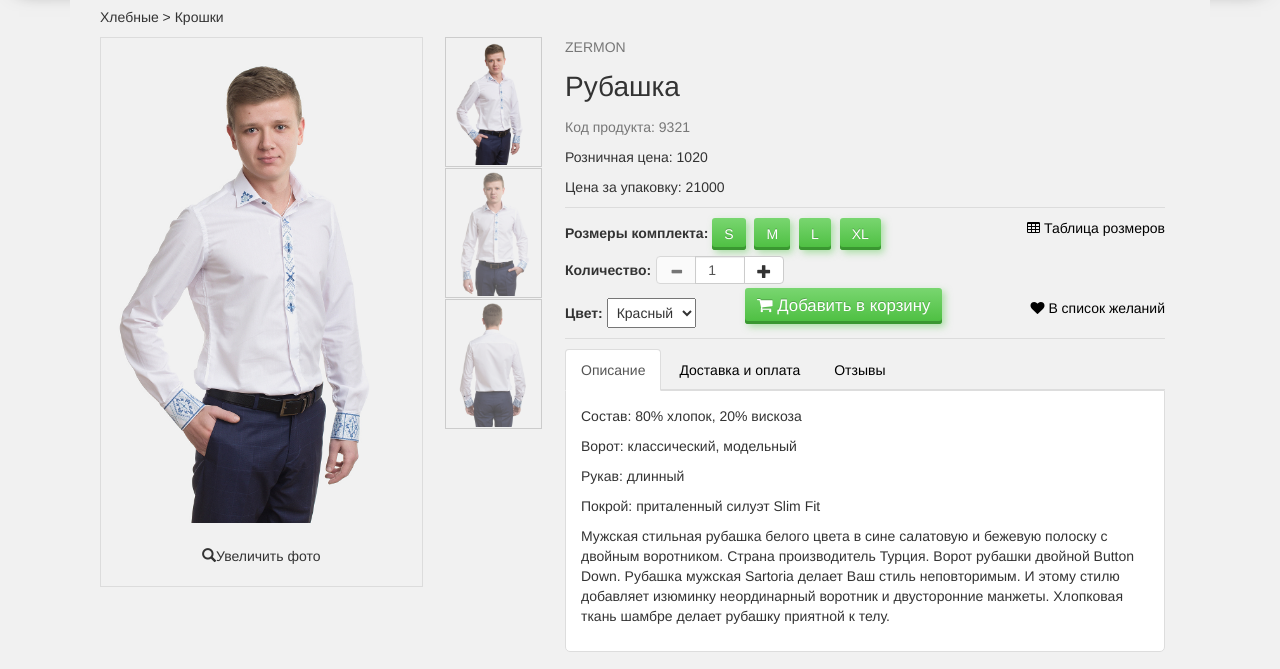
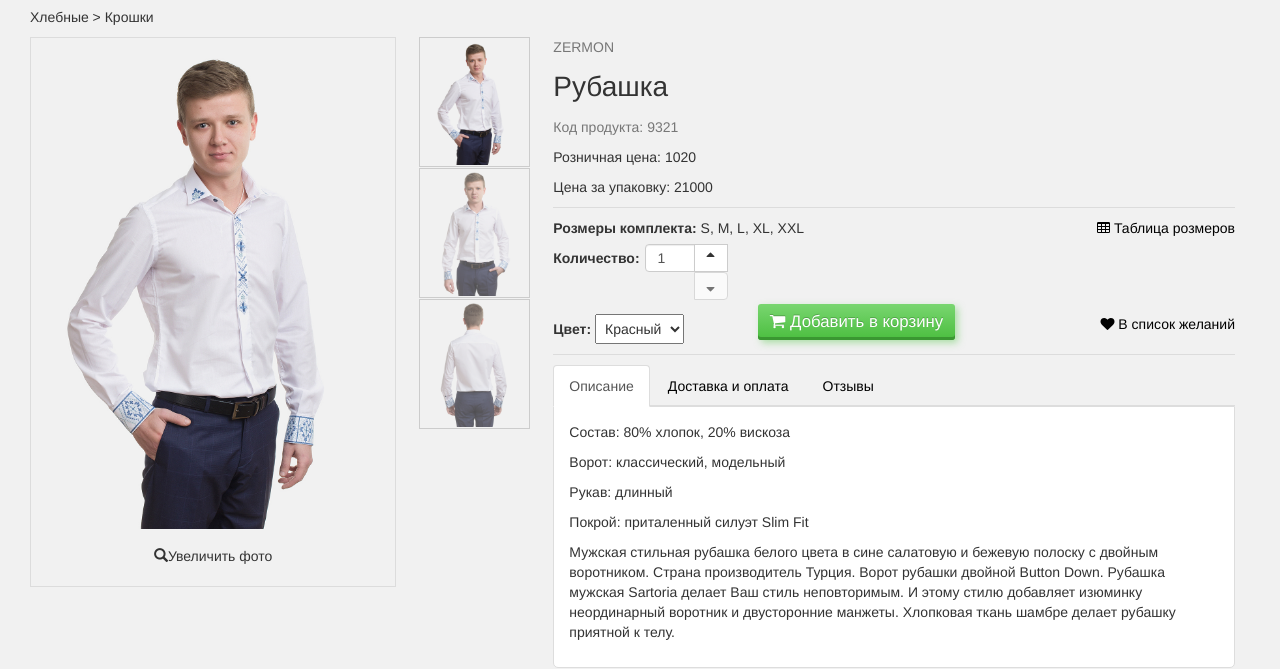
Before and after one commit to parxomchik/zermon, a plain HTML site: page item.html in a window 1280 px wide. Shown: the part 139-808 px from the top of the page. Drawn offline with Linux system fonts and the light colour scheme; a script that the page names is missing.

Commit message:
(hope) the last change on item page

```diff
--- a/item.html
+++ b/item.html
@@ -203,8 +203,7 @@
 		</div>
 	</nav>
 <!-- Begin page content -->
-<div class="container">
-<div id="content" class="col-xs-12 col-md-12" style="padding-bottom:20px">
+<div id="content" class="col-xs-12" style="padding-bottom:20px">
   <div class="col-md-12  margin_bottom_10 margin_top_10" >
     <span>Хлебные > Крошки</span>
   </div>
@@ -274,12 +273,7 @@
       <p class="pack_size_p">
         <b>Розмеры комплекта:</b>
         <br class="visible-xs">
-        <span class="pack_size">
-          <button type="submit" name="submit" class="btn btn-default choose_size">S</button>
-          <button type="submit" name="submit" class="btn btn-default choose_size">M</button>
-          <button type="submit" name="submit" class="btn btn-default choose_size">L</button>
-          <button type="submit" name="submit" class="btn btn-default choose_size">XL</button>
-        </span>
+        <span class="pack_size">S, M, L, XL, XXL</span>
         <a href="#size-tableModal" id="size-table" class="pull-right" data-toggle="modal" data-target="#size-tableModal"><i class="fa fa-table"></i> <span class="hidden-xs">Таблица розмеров</span></a>
       </p>
       <p>
@@ -287,17 +281,18 @@
           <p>
             <label class="label_item-count" for="item_count">Количество: </label>
             <span class="input-group">
-                      <span class="input-group-btn">
-                          <button type="button" class="btn btn-default btn-number" disabled="disabled" data-type="minus" data-field="quant[1]">
-                              <span class="glyphicon glyphicon-minus"></span>
-                          </button>
-                      </span>
                       <input  id="item_count" type="text" name="quant[1]" class="form-control input-number" value="1" min="1" max="10">
                       <span class="input-group-btn">
                           <button type="button" class="btn btn-default btn-number" data-type="plus" data-field="quant[1]">
-                              <span class="glyphicon glyphicon-plus"></span>
+                            <i class="fa fa-sort-asc"></i>
+                          </button>
+                          <span class="clearfix"></span>
+                          <button type="button" class="btn btn-default btn-number" disabled="disabled" data-type="minus" data-field="quant[1]">
+                            <i class="fa fa-sort-desc"></i>
                           </button>
                       </span>
+<!--                       <span class="input-group-btn">
+                      </span> -->
             </span>
 
           </p>
@@ -481,10 +476,8 @@
     </div>
 
   </div>
-<!-- </div> -->
 
 </div>
-</div><!--container-->
 <footer class="footer col-md-12 padding_fix">
     <div class="container col-xs-12 footer_padding">
         <div class="col-md-3 text-center hidden-xs">
```
